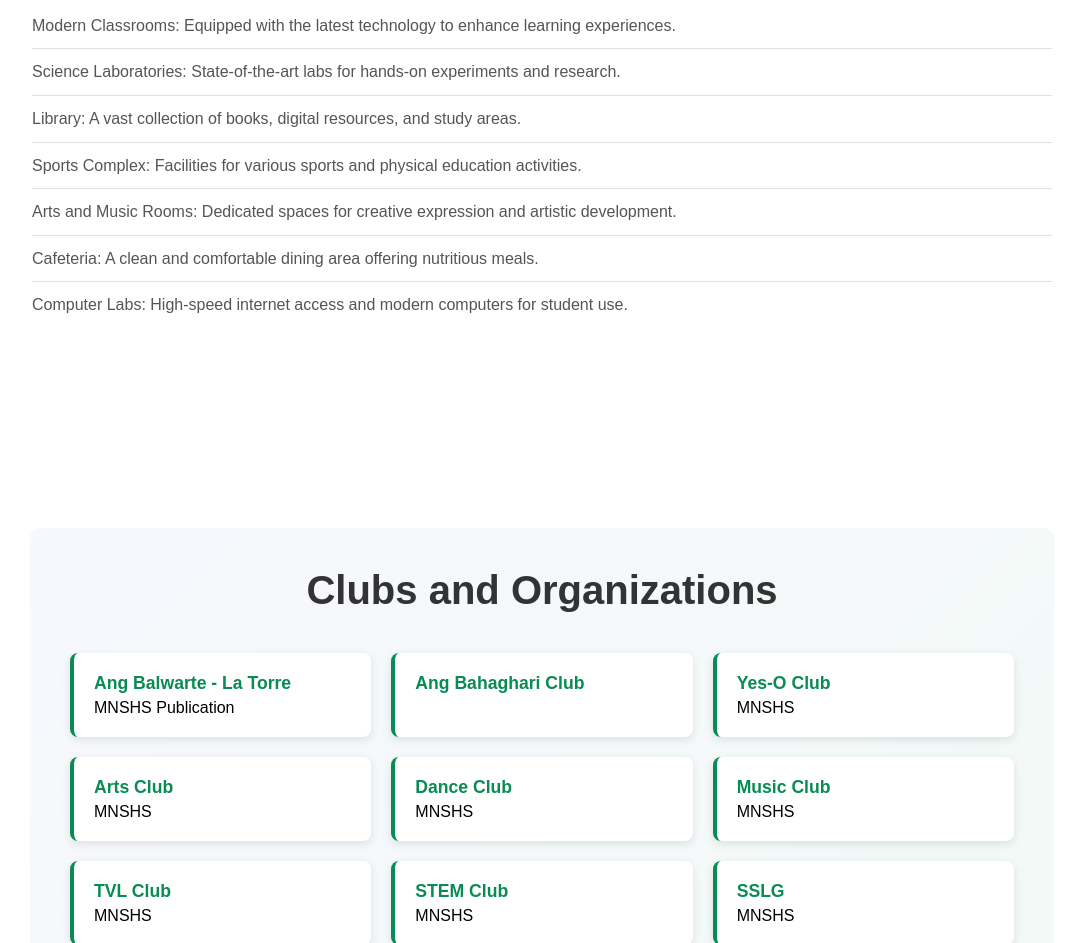
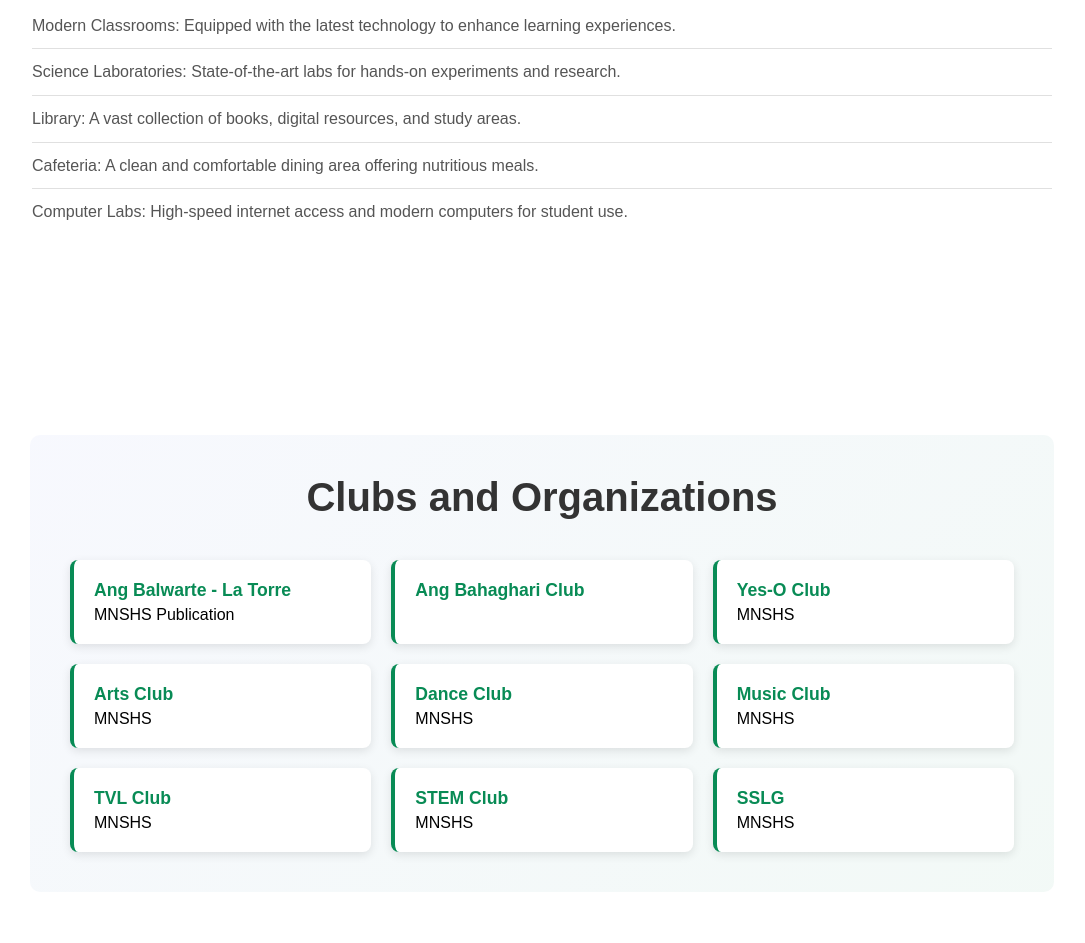
Before and after one commit to jolsmagnaye-create/g10trial, a plain HTML site: page aboutpage.html in a window 1280 px wide. Shown: the part 1002-1945 px from the top of the page, without its empty margins (98-1183 px from the left). Drawn offline with Linux system fonts and the light colour scheme.

Commit message:
fnshhhhh

```diff
--- a/aboutpage.html
+++ b/aboutpage.html
@@ -519,8 +519,6 @@
           <li>Modern Classrooms: Equipped with the latest technology to enhance learning experiences.</li>
           <li>Science Laboratories: State-of-the-art labs for hands-on experiments and research.</li>
           <li>Library: A vast collection of books, digital resources, and study areas.</li>
-          <li>Sports Complex: Facilities for various sports and physical education activities.</li>
-          <li>Arts and Music Rooms: Dedicated spaces for creative expression and artistic development.</li>
           <li>Cafeteria: A clean and comfortable dining area offering nutritious meals.</li>
           <li>Computer Labs: High-speed internet access and modern computers for student use.</li>
         </ul>
```
